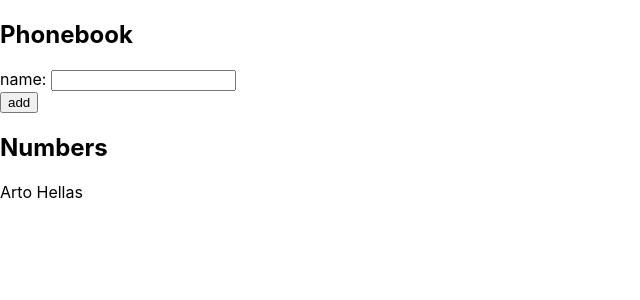
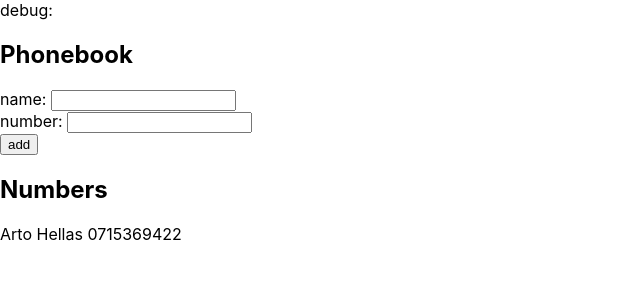
Before and after one commit to spezzers/fullstackopen2020, a React (Create React App) app in the folder part2/phonebook/: page / in a window 1280 px wide. Shown: the top 300 px of the page, without its empty margins (0-640 px from the left). Built offline with nearby package versions, Linux system fonts and the light colour scheme.

Commit message:
2.8 done

```diff
--- a/part2/phonebook/src/App.js
+++ b/part2/phonebook/src/App.js
@@ -3,7 +3,7 @@
 
 const Persons = ({peeps}) => {
   const listPeeps = peeps.map(
-    person => <p key={person.name}>{person.name}</p>
+    person => <p key={person.name}>{`${person.name} ${person.number}`}</p>
   )
   return <>{listPeeps}</>
 }
@@ -12,12 +12,17 @@
 const App = () => {
 
   const [ persons, setPersons ] = useState([
-    { name: 'Arto Hellas' }
+    {
+      name: 'Arto Hellas',
+      number: '0715369422'
+    }
   ])
   const [ newName, setNewName ] = useState('')
+  const [ newNumber, setNewNumber ] = useState('')
 
 
-  const handleInput = event => setNewName(event.target.value)
+  const handleNameInput = event => setNewName(event.target.value)
+  const handleNumberInput = event => setNewNumber(event.target.value)
 
   const addPerson = event => {
     event.preventDefault()
@@ -25,17 +30,23 @@
       alert(`'${newName}' is already in the phonebook`)
     }
     else {
-      setPersons(persons.concat({name: newName}))
-      setNewName('')}
+      setPersons(persons.concat({name: newName, number: newNumber}))
+      setNewName('')
+      setNewNumber('')
+    }
   }
 
 
   return (
     <div>
+      <div>debug: <br/>{newName} {newNumber}</div>
       <h2>Phonebook</h2>
       <form onSubmit={addPerson}>
         <div>
-          name: <input value={newName} onChange={handleInput}/>
+          name: <input value={newName} onChange={handleNameInput}/>
+        </div>
+        <div>
+          number: <input value={newNumber} onChange={handleNumberInput}/>
         </div>
         <div>
           <button type="submit">add</button>
```
